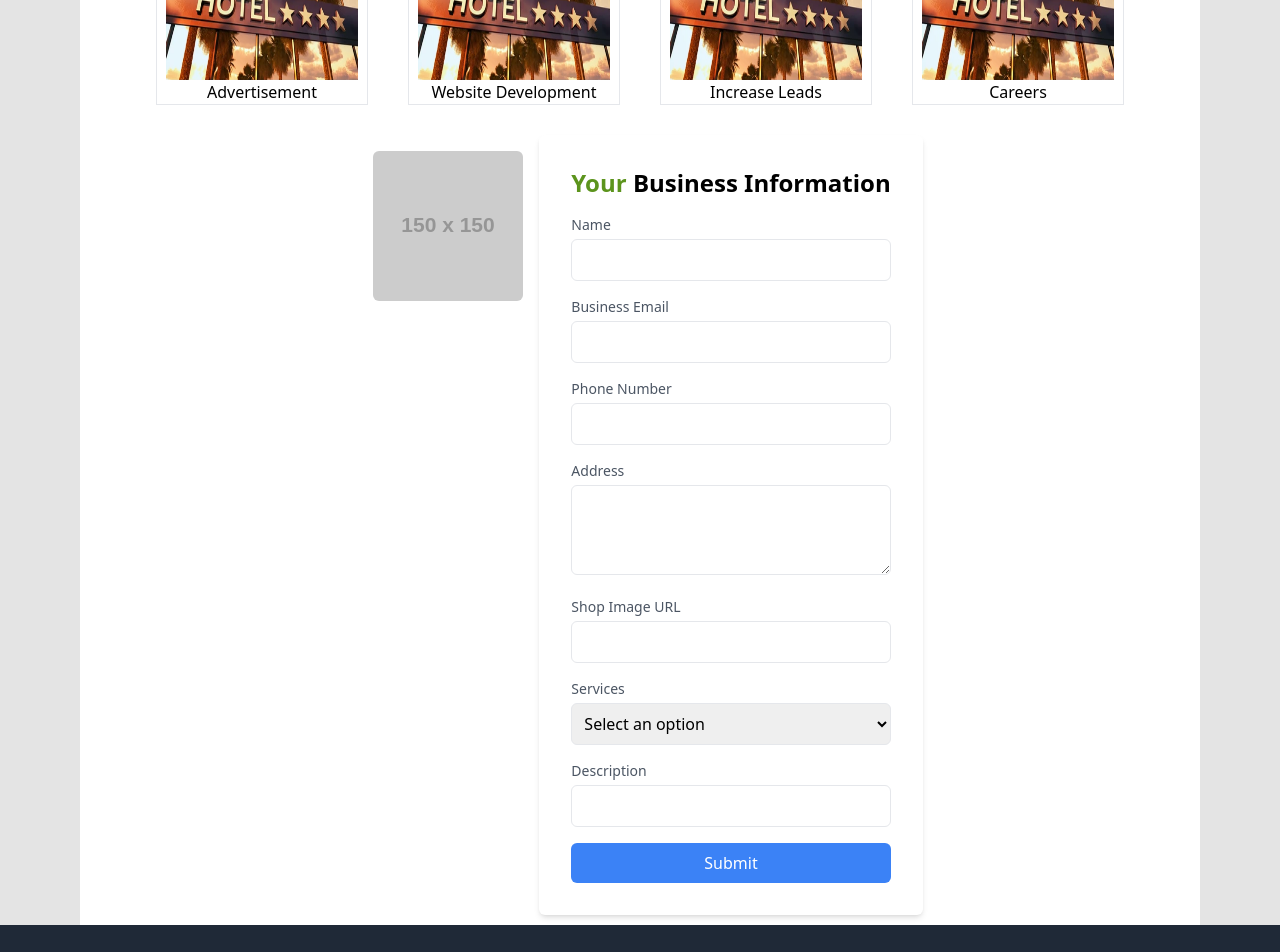
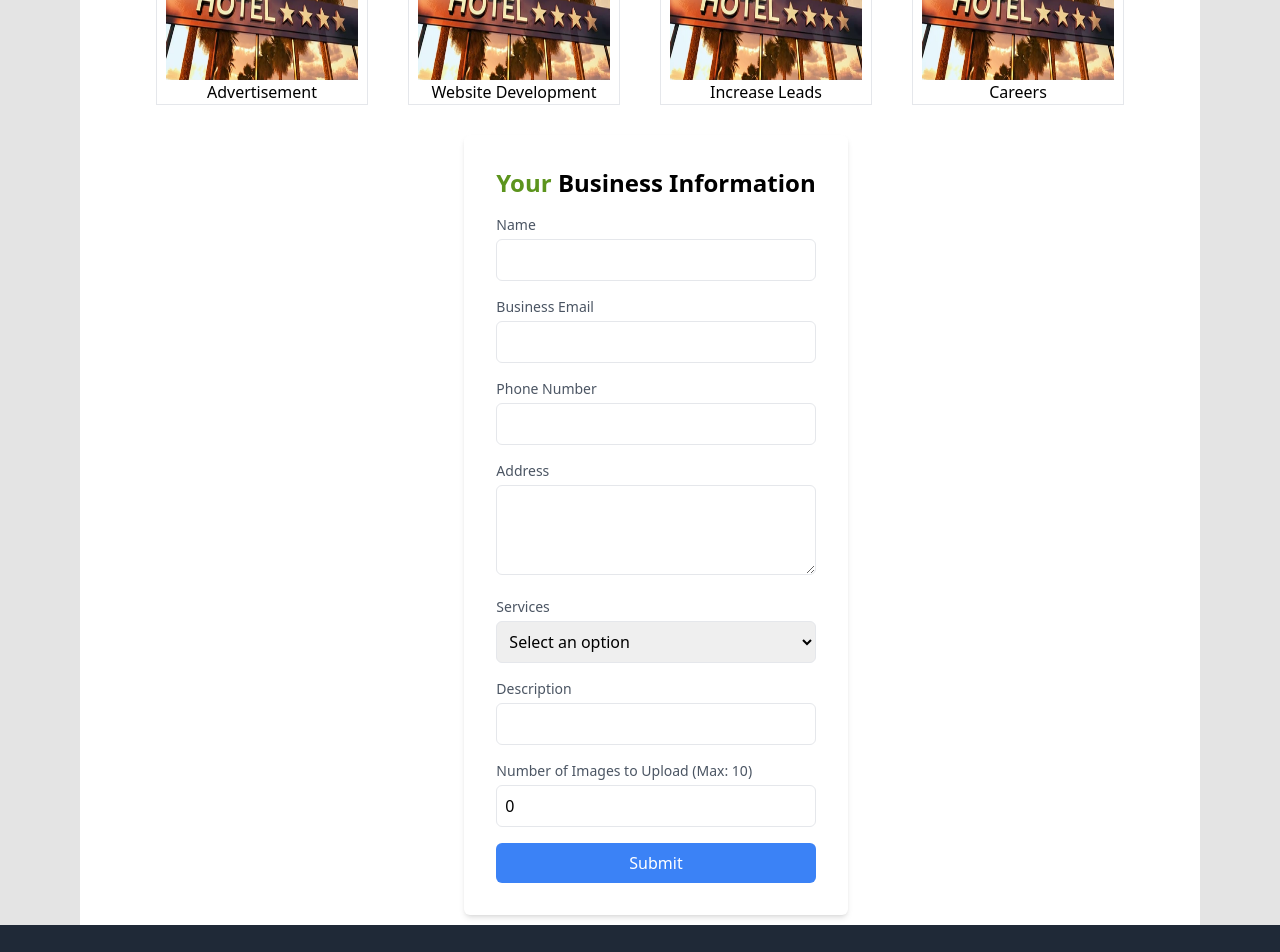
Before and after one commit to Terminator1601/AskYourDost, a Next.js app: page /freeListing in a window 1280 px wide. Shown: the part 340-1292 px from the top of the page. Built offline with nearby package versions, Linux system fonts and the light colour scheme.

Commit message:
modified freelisting form

```diff
--- a/components/Details/CardDetails.tsx
+++ b/components/Details/CardDetails.tsx
@@ -1,3 +1,87 @@
+// import React, { useEffect, useState } from "react";
+// import { db } from "../../database/firebaseConfig";
+// import { collection, getDocs, query, where } from "firebase/firestore";
+// import "tailwindcss/tailwind.css";
+
+// interface Listing {
+//   id: string;
+//   name?: string;
+//   shopImage?: string;
+//   description?: string;
+//   services?: string;
+//   email?: string;
+//   phone?: string;
+// }
+
+// const CardDetails = () => {
+//   const [searchQuery, setSearchQuery] = useState<string>("");
+//   const [freeListings, setFreeListings] = useState<Listing[]>([]);
+//   const [loading, setLoading] = useState<boolean>(false);
+
+//   useEffect(() => {
+//     const queryFromUrl = new URLSearchParams(window.location.search).get(
+//       "query"
+//     );
+//     setSearchQuery(queryFromUrl || "");
+//   }, []);
+
+//   useEffect(() => {
+//     const fetchData = async () => {
+//       try {
+//         setLoading(true);
+//         const freeListingsCollection = collection(db, "FreeListing");
+//         const q = query(
+//           freeListingsCollection,
+//           where("name", "==", searchQuery)
+//         );
+//         const snapshot = await getDocs(q);
+//         const data = snapshot.docs.map((doc) => ({
+//           id: doc.id,
+//           ...doc.data(),
+//         })) as Listing[];
+
+//         setFreeListings(data);
+//       } catch (error) {
+//         console.error("Error fetching data from Firestore: ", error);
+//       } finally {
+//         setLoading(false);
+//       }
+//     };
+
+//     if (searchQuery) {
+//       fetchData();
+//     }
+//   }, [searchQuery]);
+
+//   return freeListings.map((listing) => (
+//     <>
+//       <div className="grid grid-cols-2 p-8 justify-center text-left">
+//         <div className=" text-right">
+//           <img src={listing.shopImage} className="w-64 h-64 max-h-full"></img>
+//         </div>
+//         <div key={listing.id}>
+//           <h1>Name: {listing.name}</h1>
+//           <h1>Email: {listing.email}</h1>
+//           <h1>Description: {listing.description}</h1>
+//           <h1>Phone no: {listing.phone}</h1>
+//           <h1>Services: {listing.services}</h1>
+//           <button type="button" className=""></button>
+//         </div>
+//       </div>
+//       <hr />
+//       <div>
+//         Lorem ipsum, dolor sit amet consectetur adipisicing elit. Laboriosam
+//         vero iusto neque non voluptate magni consequatur nemo qui quae nostrum
+//         possimus veritatis, dolores odio magnam eum totam est aut aspernatur!
+//       </div>
+//     </>
+//   ));
+// };
+
+// export default CardDetails;
+
+
+
 import React, { useEffect, useState } from "react";
 import { db } from "../../database/firebaseConfig";
 import { collection, getDocs, query, where } from "firebase/firestore";
@@ -54,17 +138,29 @@ const CardDetails = () => {
   }, [searchQuery]);
 
   return freeListings.map((listing) => (
-    <div className="grid grid-cols-2 p-8">
-      <div className=" text-right">
-        <img src={listing.shopImage} className="w-64 h-64 max-h-full"></img>
+    <div key={listing.id}>
+      <div className="grid md:grid-cols-2 lg:grid-cols-4 p-8 justify-center text-left">
+        <div className="text-right">
+          <img src={listing.shopImage} className="w-64 h-64 max-h-full" alt="Shop Image"></img>
         </div>
-      <div key={listing.id}>
+        <div className="lg:col-span-3">
           <h1>Name: {listing.name}</h1>
           <h1>Email: {listing.email}</h1>
           <h1>Description: {listing.description}</h1>
           <h1>Phone no: {listing.phone}</h1>
           <h1>Services: {listing.services}</h1>
+          <div className="flex space-x-4">
+            <button type="button" className="bg-blue-500 text-white px-4 py-2 rounded">
+              Book Now
+            </button>
+            <button type="button" className="bg-green-500 text-white px-4 py-2 rounded">
+              Contact Us
+            </button>
           </div>
+        </div>
+      </div>
+      <hr />
+
     </div>
   ));
 };
--- a/components/FreeListingForm/FreeListingForm.tsx
+++ b/components/FreeListingForm/FreeListingForm.tsx
@@ -1,18 +1,19 @@
+// Import necessary modules and components
 "use client";
-
 import { useState, ChangeEvent, FormEvent } from "react";
 import { getFirestore, collection, addDoc } from "firebase/firestore";
 import "../../database/firebaseConfig"; // Import your Firebase configuration
 
+// Define interface for form data and input fields
 interface FormData {
   name: string;
   email: string;
   phone: string;
   address: string;
-  shopImage: string;
+  shopImage: string[];
   services: string;
   description: string;
-  [key: string]: string; // Index signature
+  [key: string]: string | string[]; // Index signature
 }
 
 interface InputField {
@@ -22,20 +23,23 @@ interface InputField {
   rows?: number;
 }
 
+// Define FreeListingForm component
 const FreeListingForm: React.FC = () => {
   const [formData, setFormData] = useState<FormData>({
     name: "",
     email: "",
     phone: "",
     address: "",
-    shopImage: "",
+    shopImage: [],
     services: "",
     description: "",
   });
 
+  const [numImages, setNumImages] = useState<number>(0);
   const [showSuccessPopup, setShowSuccessPopup] = useState<boolean>(false);
   const [showErrorPopup, setShowErrorPopup] = useState<boolean>(false);
 
+  // Handle changes in text and textarea inputs
   const handleChange = (
     e: ChangeEvent<
       HTMLInputElement | (HTMLTextAreaElement & { name: keyof FormData })
@@ -45,30 +49,43 @@ const FreeListingForm: React.FC = () => {
     setFormData((prevData) => ({ ...prevData, [name]: value }));
   };
 
-  const handleTextareaChange = (
-    e: ChangeEvent<HTMLTextAreaElement & { name: keyof FormData }>
-  ) => {
-    const { name, value } = e.target;
-    setFormData((prevData) => ({ ...prevData, [name]: value }));
-  };
-
+  // Handle changes in select input
   const handleSelectChange = (e: ChangeEvent<HTMLSelectElement>) => {
     const { name, value } = e.target;
     setFormData((prevData) => ({ ...prevData, [name]: value }));
   };
 
+  // Handle changes in the number of images input
+  const handleNumImagesChange = (e: ChangeEvent<HTMLInputElement>) => {
+    let num = parseInt(e.target.value, 10) || 0;
+    // Ensure the number is between 0 and 10
+    num = Math.min(Math.max(0, num), 10);
+    setNumImages(num);
+    setFormData((prevData) => ({
+      ...prevData,
+      shopImage: new Array(num).fill(""),
+    }));
+  };
+
+  // Handle changes in individual shop image inputs
+  const handleShopImageChange = (
+    e: ChangeEvent<HTMLInputElement>,
+    index: number
+  ) => {
+    const { value } = e.target;
+    setFormData((prevData) => {
+      const newShopImage = [...prevData.shopImage];
+      newShopImage[index] = value;
+      return { ...prevData, shopImage: newShopImage };
+    });
+  };
+
+  // Handle form submission
   const handleSubmit = async (e: FormEvent) => {
     e.preventDefault();
 
     // Validation: Check if all required fields are filled
-    const requiredFields = [
-      "name",
-      "email",
-      "phone",
-      "address",
-      "shopImage",
-      "services",
-    ];
+    const requiredFields = ["name", "email", "phone", "address", "services"];
     const missingFields = requiredFields.filter((field) => !formData[field]);
 
     if (missingFields.length > 0) {
@@ -109,17 +126,18 @@ const FreeListingForm: React.FC = () => {
     }
   };
 
+  // Handle closing success and error popups
   const closePopup = () => {
     setShowSuccessPopup(false);
     setShowErrorPopup(false);
   };
 
+  // Define input fields and service options
   const inputFields: InputField[] = [
     { name: "name", label: "Name", type: "text" },
     { name: "email", label: "Business Email", type: "email" },
     { name: "phone", label: "Phone Number", type: "tel" },
     { name: "address", label: "Address", type: "textarea", rows: 3 },
-    { name: "shopImage", label: "Shop Image URL", type: "text" },
     { name: "services", label: "Services", type: "select" },
     { name: "description", label: "Description", type: "text" },
   ];
@@ -133,17 +151,21 @@ const FreeListingForm: React.FC = () => {
     "Counselling",
   ];
 
+  // Return JSX for the component
   return (
     <div className="min-h-screen flex items-center justify-center">
       <div className="max-w-screen-xl flex">
         {/* Left Side (Image) */}
         <div className="flex-shrink-0 p-4">
-          <img
-            src={formData.shopImage || "https://placehold.it/150x150"}
-            alt="Shop"
-            className="rounded-md"
-            style={{ width: "150px", height: "150px" }}
-          />
+          {formData.shopImage.map((url, index) => (
+            <img
+              key={index}
+              src={url || "https://placehold.it/150x150"}
+              alt={`Shop ${index + 1}`}
+              className="rounded-md"
+              style={{ width: "150px", height: "150px", marginRight: "10px" }}
+            />
+          ))}
         </div>
 
         {/* Right Side (Form) */}
@@ -153,6 +175,7 @@ const FreeListingForm: React.FC = () => {
             Information
           </h2>
 
+          {/* Other Input Fields */}
           {inputFields.map((field) => (
             <div key={field.name} className="mb-4">
               <label
@@ -166,7 +189,7 @@ const FreeListingForm: React.FC = () => {
                   id={field.name}
                   name={field.name}
                   value={formData[field.name]}
-                  onChange={handleTextareaChange}
+                  onChange={handleChange}
                   rows={field.rows}
                   className="mt-1 p-2 w-full border rounded-md"
                   required
@@ -203,6 +226,47 @@ const FreeListingForm: React.FC = () => {
             </div>
           ))}
 
+          {/* Number of Images Input */}
+          <div className="mb-4">
+            <label
+              htmlFor="numImages"
+              className="block text-sm font-medium text-gray-600"
+            >
+              Number of Images to Upload (Max: 10)
+            </label>
+            <input
+              type="number"
+              id="numImages"
+              name="numImages"
+              value={numImages}
+              onChange={handleNumImagesChange}
+              className="mt-1 p-2 w-full border rounded-md"
+              min="0"
+              max="10"
+            />
+          </div>
+
+          {/* Shop Image Input(s) */}
+          {Array.from({ length: numImages }, (_, index) => (
+            <div key={index} className="mb-4">
+              <label
+                htmlFor={`shopImage${index + 1}`}
+                className="block text-sm font-medium text-gray-600"
+              >
+                Shop Image {index + 1}
+              </label>
+              <input
+                type="text"
+                id={`shopImage${index + 1}`}
+                name={`shopImage${index + 1}`}
+                value={formData.shopImage[index]}
+                onChange={(e) => handleShopImageChange(e, index)}
+                className="mt-1 p-2 w-full border rounded-md"
+                required
+              />
+            </div>
+          ))}
+
           {/* Submit Button */}
           <button
             type="submit"
```
Lines whose indentation alone changed are shown as unchanged.
